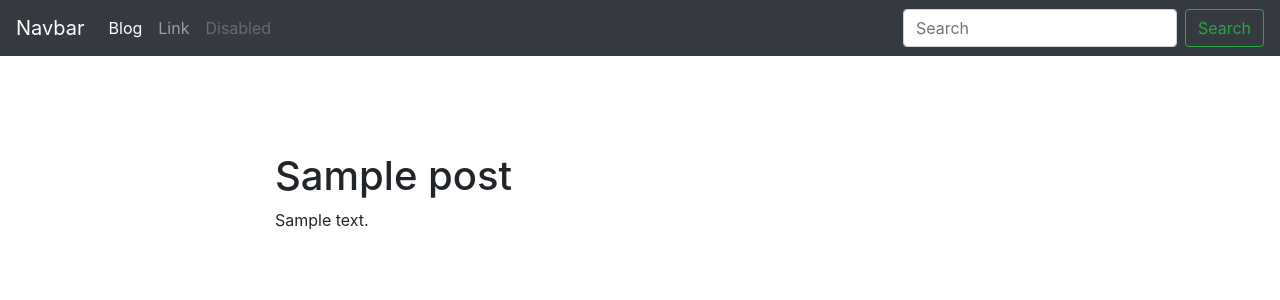
After one commit to obabiy/DjangoRestBlog, a Django app: a page that uses templates/base.html in a window 1280 px wide. The commit adds this page. Shown: the top 300 px of the page. Run offline with Django 3.2, Linux system fonts and the light colour scheme; tables that the repository leaves empty hold one stand-in row (values such as "Sample post"); some libraries are stand-ins or nearby versions.

Commit message:
Added pages for current post, added flexible routing for it

```diff
--- a/blog/models.py
+++ b/blog/models.py
@@ -1,14 +1,17 @@
 from django.db import models
-
+from django.shortcuts import reverse
 
 # Create your models here.
 
 # Додаємо клас(таблицю) в базу данних
 class Post(models.Model):
     title = models.CharField(max_length=150, db_index=True)
-    slug = models.SlugField(max_length=150, unique=True)
+    slug = models.SlugField(max_length=150, unique=True)   #те, що буде заміняти айдішку в url і буде зрозуміле людині
     body = models.TextField(blank=True, db_index=True)
     date_pub = models.DateTimeField(auto_now_add=True)
 
+    def get_absolute_url(self):
+        return reverse('post_detail_url', kwargs={'slug': self.slug})   #додаємо метод, який визначає url з відповідим slug для кожного посту
+
     def __str__(self):                               #вказуєм форматування данних які будуть виводитись
         return '{}'.format(self.title)
--- a/blog/templates/blog/base_blog.html
+++ b/blog/templates/blog/base_blog.html
@@ -1 +1 @@
-{% extends 'base.html %}        <!--Наслідуємо базовий шаблон проекту-->
+{% extends 'base.html' %}        <!--Наслідуємо базовий шаблон проекту-->
--- a/blog/templates/blog/index.html
+++ b/blog/templates/blog/index.html
@@ -19,7 +19,7 @@
           <div class="card-body">
             <h5 class="card-title"> {{post.title}} </h5>
             <p class="card-text">{{post.body|truncatewords:15}}</p>  <!-- контейнер буде містити перші 15 символів -->
-            <a href="#" class="btn btn-light">Read</a>
+            <a href="{{ post.get_absolute_url }}" class="btn btn-light">Read</a>  <!-- Викликаємо метод моделі пост, який вертає url для кожного посту -->
           </div>
         </div>
 
--- /dev/null
+++ b/blog/templates/blog/post_details.html
@@ -0,0 +1,17 @@
+{% extends 'blog/base_blog.html' %}
+
+
+
+{% block title %}
+    {{post.title}} - {{block.super}}
+{% endblock %}
+
+
+{% block content %}
+    <h1 class="mt-5">
+        {{post.title}}
+    </h1>
+    <p>
+        {{post.body}}
+    </p>
+{% endblock %}
--- a/blog/urls.py
+++ b/blog/urls.py
@@ -3,5 +3,6 @@ from django.urls import path
 from .views import *
 
 urlpatterns = [
-    path('', posts_list, name='posts_list_url')   #Задаємо ім'я посиланню і потім звертаємося по ньому (Щоб при зміні url не довелося міняти всі path)
+    path('', posts_list, name='posts_list_url'),  #Задаємо ім'я посиланню і потім звертаємося по ньому (Щоб при зміні url не довелося міняти всі path)
+    path('post/<str:slug>/', post_details, name='post_detail_url')
 ]
--- a/blog/views.py
+++ b/blog/views.py
@@ -7,3 +7,7 @@
 def posts_list(request):
     posts = Post.objects.all()
     return render(request, 'blog/index.html', context={'posts': posts})
+
+def post_details(request, slug):
+    post = Post.objects.get(slug__iexact=slug)
+    return render(request, 'blog/post_details.html', context={'post': post})
--- a/templates/base.html
+++ b/templates/base.html
@@ -4,9 +4,11 @@
 
 	<meta charset="UTF-8">
 	<link rel="stylesheet" href="https://stackpath.bootstrapcdn.com/bootstrap/4.5.0/css/bootstrap.min.css" integrity="sha384-9aIt2nRpC12Uk9gS9baDl411NQApFmC26EwAOH8WgZl5MYYxFfc+NcPb1dKGj7Sk" crossorigin="anonymous">
-	<title>
-        {% block title %}           <!-- блоки для наповнювання ззовні -->
-            Blog Engine             <!-- Дефолтне значення блоку -->
+
+        <!-- блоки для наповнювання ззовні + Дефолтне значення блоку -->
+    <title>
+        {% block title %}
+            Blog Engine
         {% endblock %}
     </title>
 </head>
```
